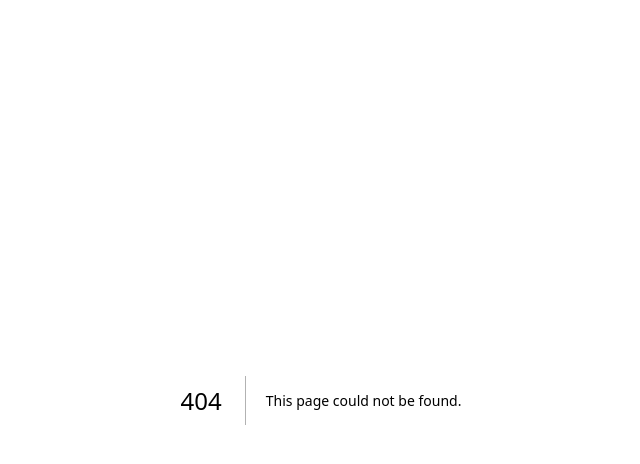
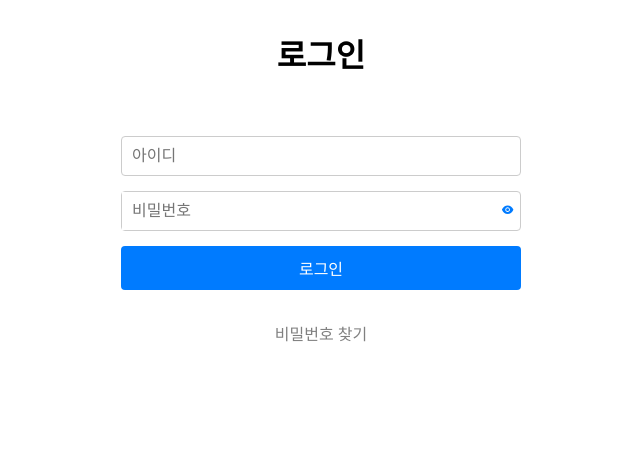
Before and after one commit to YAGEUM-YAGEUM/Yageum_Frontend, a Next.js app: page /login in a window 1280 px wide. Before the commit this address had no page. Shown: the top 464 px of the page, without its empty margins (319-959 px from the left). Built offline with nearby package versions, Linux system fonts and the light colour scheme.

Commit message:
feat: 로그인 페이지 1차 구현

```diff
--- /dev/null
+++ b/src/app/login/page.tsx
@@ -0,0 +1,117 @@
+'use client';
+
+import { useState, FormEvent } from 'react';
+import styled from 'styled-components';
+import { AiFillEye, AiFillEyeInvisible } from 'react-icons/ai';
+
+const Title = styled.h1`
+  text-align: center;
+  margin-top: 30px;
+`;
+
+const Form = styled.form`
+  display: flex;
+  flex-direction: column;
+  width: 100%;
+  max-width: 400px;
+  margin: 60px auto;
+  gap: 15px;
+`;
+const InputContainer = styled.div`
+  position: relative;
+  display: flex;
+  align-items: center;
+  border: 1px solid #ccc;
+  border-radius: 4px;
+`;
+
+const Input = styled.input`
+  padding: 10px;
+  border: 1px solid #ccc;
+  border-radius: 4px;
+  font-size: 16px;
+`;
+const PasswordInput = styled.input`
+  padding: 10px;
+  flex-grow: 1;
+  border: none;
+  font-size: 16px;
+`;
+
+const Button = styled.button`
+  background-color: #007bff;
+  color: white;
+  padding: 10px;
+  border: none;
+  border-radius: 4px;
+  cursor: pointer;
+  font-size: 16px;
+
+  &:hover {
+    background-color: #0056b3;
+  }
+`;
+const ToggleButton = styled.button`
+  background: none;
+  color: #007bff;
+  border: none;
+  cursor: pointer;
+  padding-left: 10px;
+`;
+const Text = styled.p`
+  text-align: center;
+  color: grey;
+`;
+
+function Login() {
+  const [id, setId] = useState<string>('');
+  const [password, setPassword] = useState<string>('');
+  const [showPassword, setShowPassword] = useState<boolean>(false);
+
+  const handleSubmit = (event: FormEvent) => {
+    event.preventDefault();
+    // if (password !== confirmPassword) {
+    //   alert('비밀번호가 일치하지 않습니다.');
+    // } else {
+    //   console.log({
+    //     email,
+    //     id,
+    //     password,
+    //     name,
+    //     birthDate,
+    //     phoneNumber,
+    //     role,
+    //     interestedRegion,
+    //   });
+    // }
+  };
+
+  return (
+    <>
+      <Title>로그인</Title>
+      <Form onSubmit={handleSubmit}>
+        <Input
+          type="text"
+          value={id}
+          placeholder="아이디"
+          onChange={(e) => setId(e.target.value)}
+        />
+        <InputContainer>
+          <PasswordInput
+            type={showPassword ? 'text' : 'password'}
+            value={password}
+            placeholder="비밀번호"
+            onChange={(e) => setPassword(e.target.value)}
+          />
+          <ToggleButton onClick={() => setShowPassword(!showPassword)}>
+            {showPassword ? <AiFillEyeInvisible /> : <AiFillEye />}
+          </ToggleButton>
+        </InputContainer>
+        <Button type="submit">로그인</Button>
+        <Text>비밀번호 찾기</Text>
+      </Form>
+    </>
+  );
+}
+
+export default Login;
```
